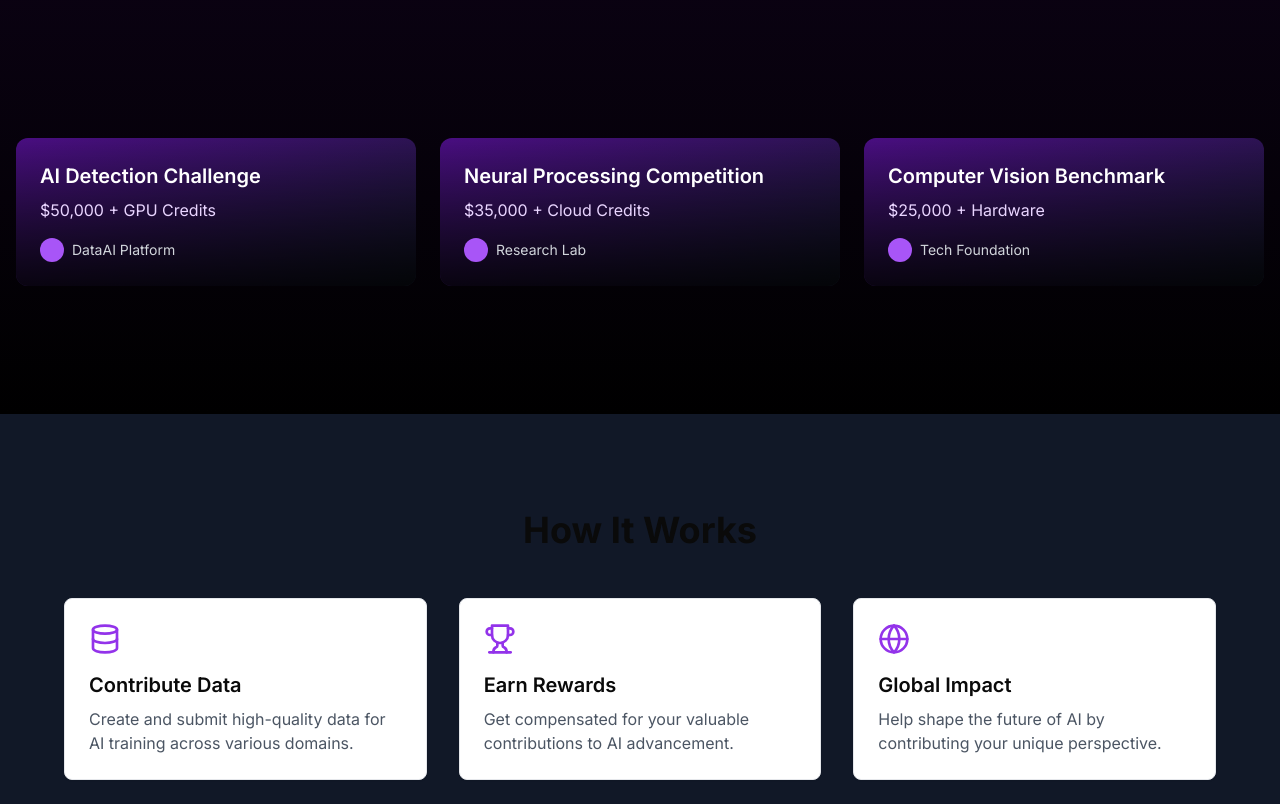
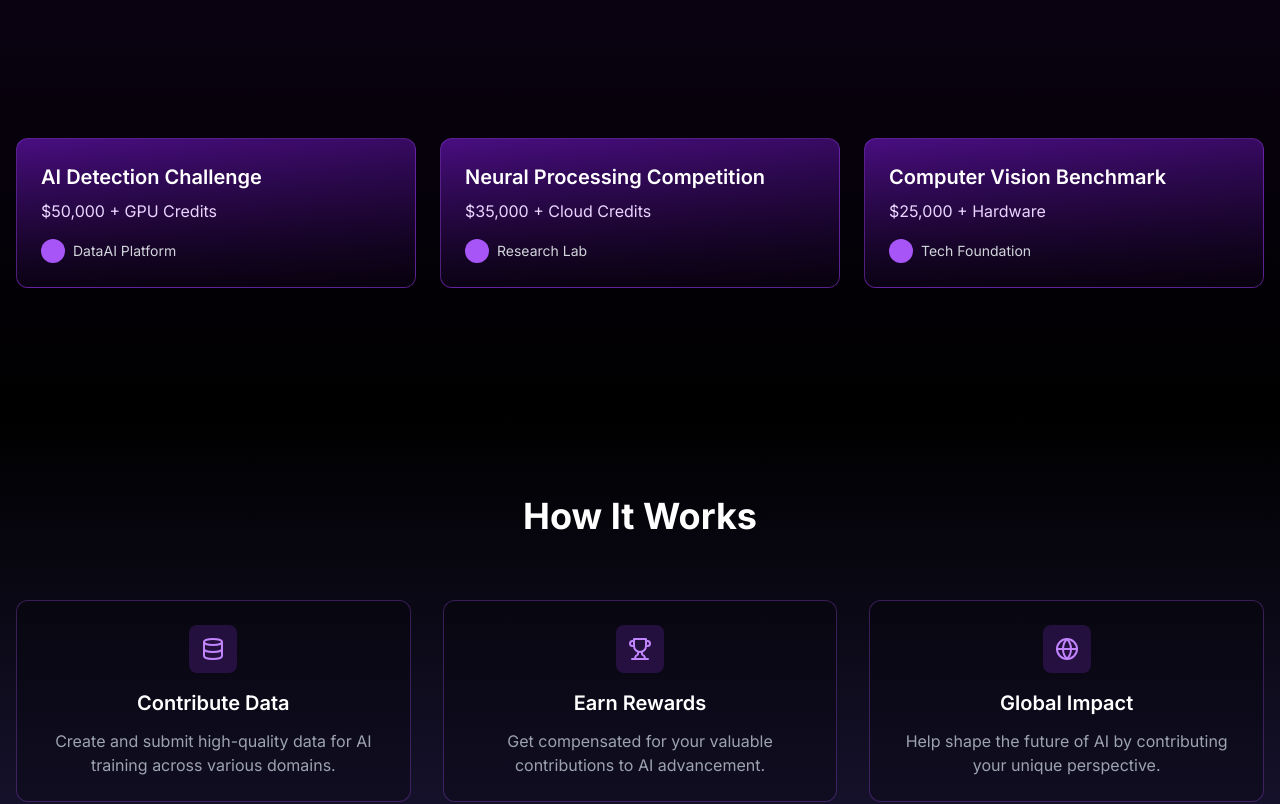
Before and after one commit to Ayush-Vashisht/Data-AI, a Next.js app: page / in a window 1280 px wide. Shown: the part 900-1704 px from the top of the page. Built offline with nearby package versions, Linux system fonts and the light colour scheme; no server answers.

Commit message:
how it works revamp as per new UI

```diff
--- a/app/page.tsx
+++ b/app/page.tsx
@@ -1,6 +1,6 @@
 import { Footer } from "@/components/footer";
 import HeroSection from "@/components/landing-page/HeroSection";
-import { Database, Trophy, Globe } from "lucide-react";
+import { HowItWorks } from "@/components/landing-page/HowItWorks";
 import Link from "next/link";
 
 export default function LandingPage() {
@@ -8,32 +8,7 @@ export default function LandingPage() {
     <>
       <main className="min-h-screen w-full">
         <HeroSection />
-
-        {/* How It Works Section */}
-        <section className="px-4 py-24">
-          <div className="container mx-auto max-w-6xl">
-            <h2 className="mb-12 text-center text-3xl font-bold sm:text-4xl">
-              How It Works
-            </h2>
-            <div className="grid gap-8 sm:grid-cols-2 lg:grid-cols-3">
-              <FeatureCard
-                icon={<Database className="h-8 w-8 text-purple-600" />}
-                title="Contribute Data"
-                description="Create and submit high-quality data for AI training across various domains."
-              />
-              <FeatureCard
-                icon={<Trophy className="h-8 w-8 text-purple-600" />}
-                title="Earn Rewards"
-                description="Get compensated for your valuable contributions to AI advancement."
-              />
-              <FeatureCard
-                icon={<Globe className="h-8 w-8 text-purple-600" />}
-                title="Global Impact"
-                description="Help shape the future of AI by contributing your unique perspective."
-              />
-            </div>
-          </div>
-        </section>
+        <HowItWorks />
 
         {/* Data Domains Section */}
         <section className="bg-gray-50 px-4 py-24">
--- a/components/landing-page/ChallengeCard.tsx
+++ b/components/landing-page/ChallengeCard.tsx
@@ -12,7 +12,7 @@ export function ChallengeCard({
   organizer,
 }: ChallengeCardProps) {
   return (
-    <div className="group relative overflow-hidden rounded-xl bg-gradient-to-br from-theme-primary to-gray-900 p-6 transition-all hover:scale-105">
+    <div className="group relative overflow-hidden rounded-xl border border-purple-500/30 hover:border-purple-500/50 bg-gradient-to-br from-theme-primary to-theme-primary/50 p-6 transition-all hover:scale-105">
       <div className="absolute inset-0 bg-gradient-to-t from-black/80 to-transparent" />
       <div className="relative z-10 h-full flex flex-col justify-between">
         <div className="mb-4">
--- /dev/null
+++ b/components/landing-page/HowItWorks.tsx
@@ -0,0 +1,48 @@
+import { Database, Trophy, Globe } from "lucide-react";
+
+interface FeatureCardProps {
+  icon: React.ReactNode;
+  title: string;
+  description: string;
+}
+
+function FeatureCard({ icon, title, description }: FeatureCardProps) {
+  return (
+    <div className="flex flex-col items-center text-center p-6 rounded-xl bg-black/20 border border-purple-500/30 hover:border-purple-500/50 transition-colors">
+      <div className="h-12 w-12 flex items-center justify-center rounded-lg bg-theme-primary-light/20 text-purple-400 mb-4">
+        {icon}
+      </div>
+      <h3 className="text-xl font-semibold text-white mb-3">{title}</h3>
+      <p className="text-gray-400">{description}</p>
+    </div>
+  );
+}
+
+export function HowItWorks() {
+  return (
+    <section className="bg-gradient-to-b from-black to-purple-950/20 py-12 md:py-20">
+      <div className="container mx-auto px-4">
+        <h2 className="text-4xl font-bold text-center text-white mb-16">
+          How It Works
+        </h2>
+        <div className="grid md:grid-cols-3 gap-8">
+          <FeatureCard
+            icon={<Database className="h-6 w-6" />}
+            title="Contribute Data"
+            description="Create and submit high-quality data for AI training across various domains."
+          />
+          <FeatureCard
+            icon={<Trophy className="h-6 w-6" />}
+            title="Earn Rewards"
+            description="Get compensated for your valuable contributions to AI advancement."
+          />
+          <FeatureCard
+            icon={<Globe className="h-6 w-6" />}
+            title="Global Impact"
+            description="Help shape the future of AI by contributing your unique perspective."
+          />
+        </div>
+      </div>
+    </section>
+  );
+}
```
